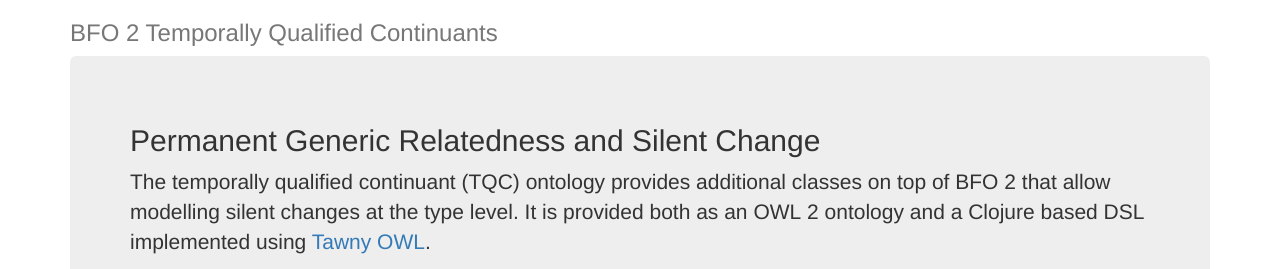
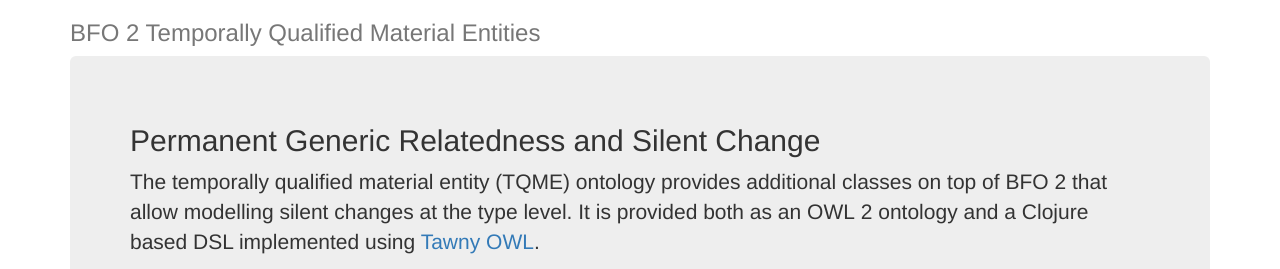
Before and after one commit to ngrewe/tqme, a plain HTML site: page index.html in a window 1280 px wide. Shown: the top 269 px of the page. Drawn offline with nearby package versions, Linux system fonts and the light colour scheme.

Commit message:
Update index.html

```diff
--- a/index.html
+++ b/index.html
@@ -30,12 +30,12 @@ $(document).ready(function(){
             <li role="presentation"><a href="https://www.github.com/ngrewe/tqc">Source</a></li>
           </ul>
       </nav>-->
-        <h3 class="text-muted">BFO&nbsp;2 Temporally Qualified Continuants</h3>
+        <h3 class="text-muted">BFO&nbsp;2 Temporally Qualified Material Entities</h3>
       </div>
 
       <div class="jumbotron">
         <h2>Permanent Generic Relatedness and Silent Change</h2>
-        <p>The temporally qualified continuant (TQC) ontology provides additional
+        <p>The temporally qualified material entity (TQME) ontology provides additional
             classes on top of BFO&nbsp;2 that allow modelling silent changes at
             the type level. It is provided both as an OWL&nbsp;2 ontology and a Clojure
             based DSL implemented using <a href="https://github.com/phillord/tawny-owl">Tawny OWL</a>.
@@ -125,7 +125,7 @@ $(document).ready(function(){
               </div>
           </div>-->
       <footer class="footer text-muted hidden">
-        <p>© 2016 N. Grewe, J. Hastings, L. Jansen, C. Mungal, A. Ruttenberg, S. Schulz, B. Smith</p>
+        <p>© 2016-2023 N. Grewe, J. Hastings, L. Jansen, C. Mungal, A. Ruttenberg, S. Schulz, B. Smith</p>
       </footer>
     </div>
 </body>
```
